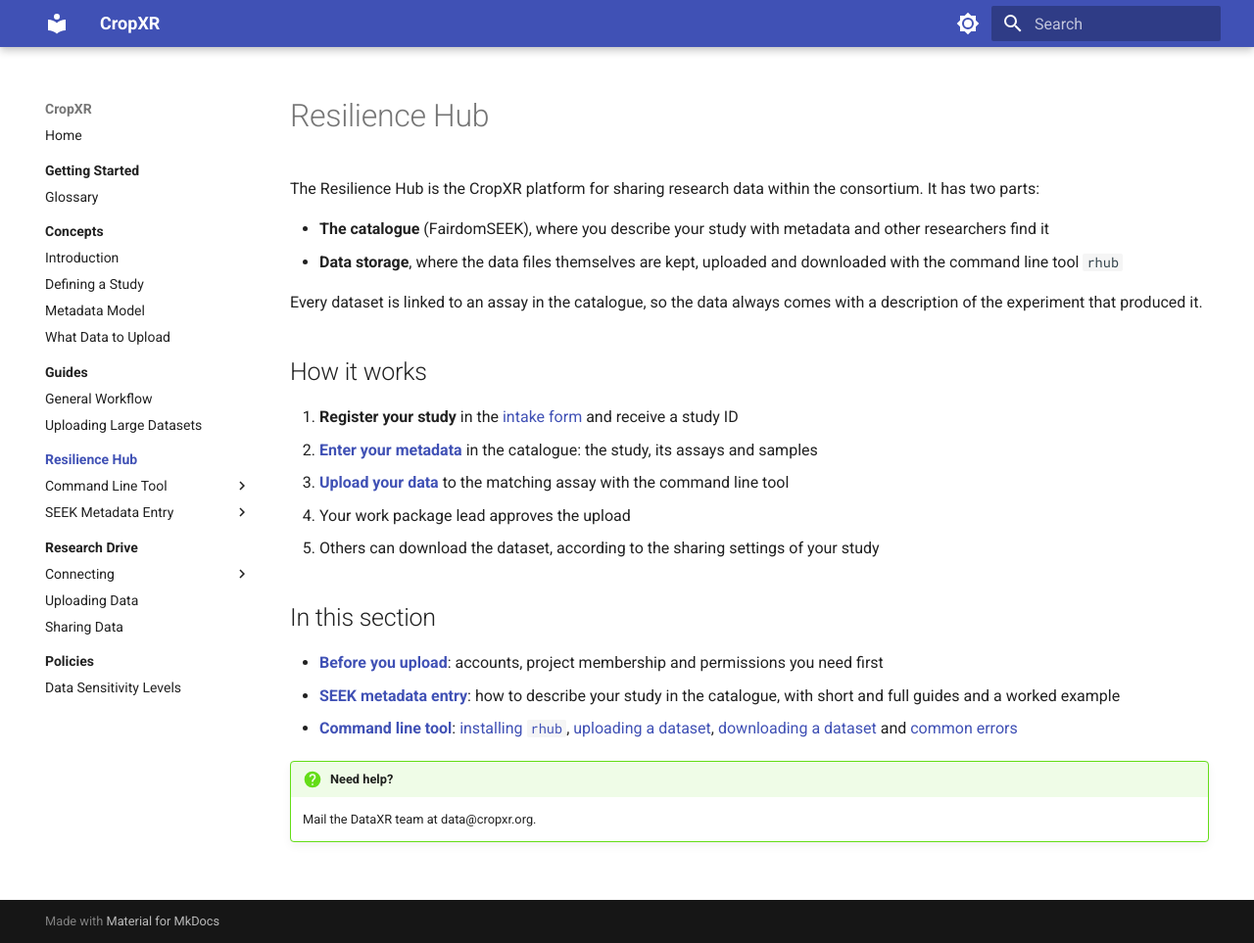
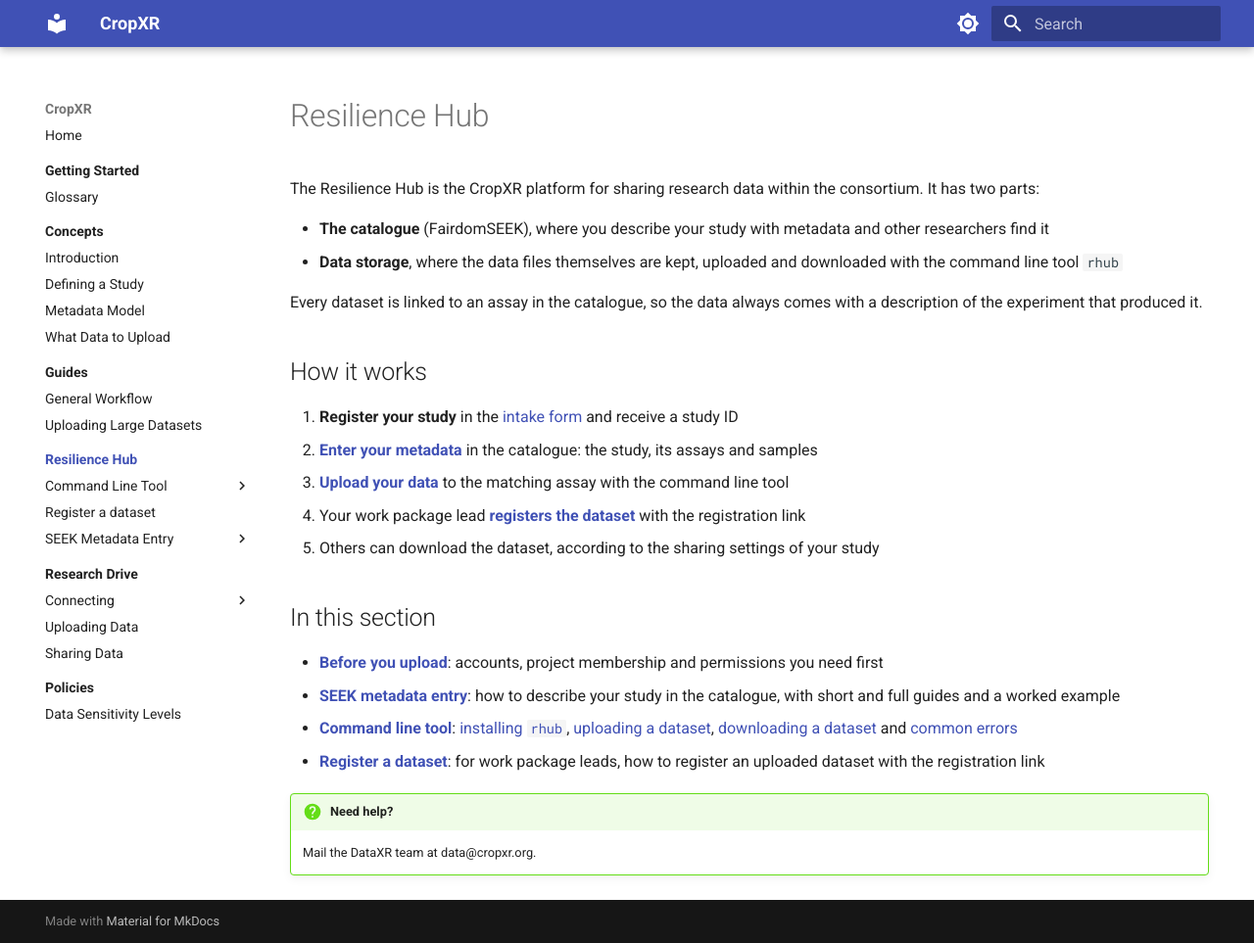
Before and after one commit to CropXR/documentation, an MkDocs documentation site: the page built from docs/resilience-hub/index.md, in a window 1280 px wide and 963 px high. Shown: the whole window at 98% size. Built offline with MkDocs 1.6.1 and Material for MkDocs 9.7.7, drawn with Linux system fonts in a browser that asks for light colours.

Commit message:
Add doc on registeration link

```diff
--- a/docs/resilience-hub/index.md
+++ b/docs/resilience-hub/index.md
@@ -12,7 +12,7 @@
 1. **Register your study** in the [intake form](https://forms.cloud.microsoft/Pages/ResponsePage.aspx?id=TVJuCSlpMECM04q0LeCIe9rk7LtjOclKu9pKlmXMf-xUMzVUVFpYVkxZTE9VNTFXTVBMSU1EN1paTC4u) and receive a study ID
 2. [**Enter your metadata**](./seek/) in the catalogue: the study, its assays and samples
 3. [**Upload your data**](./cli-tool/) to the matching assay with the command line tool
-4. Your work package lead approves the upload
+4. Your work package lead [**registers the dataset**](register-a-dataset.md) with the registration link
 5. Others can download the dataset, according to the sharing settings of your study
 
 ## In this section
@@ -20,6 +20,7 @@
 - **[Before you upload](seek/upload-prerequisites.md)**: accounts, project membership and permissions you need first
 - **[SEEK metadata entry](seek/index.md)**: how to describe your study in the catalogue, with short and full guides and a worked example
 - **[Command line tool](cli-tool/index.md)**: [installing `rhub`](cli-tool/cli-install.md), [uploading a dataset](cli-tool/cli-upload.md), [downloading a dataset](cli-tool/cli-download.md) and [common errors](cli-tool/cli-common-errors.md)
+- **[Register a dataset](register-a-dataset.md)**: for work package leads, how to register an uploaded dataset with the registration link
 
 !!! question "Need help?"
     Mail the DataXR team at data@cropxr.org.
--- a/mkdocs.yml
+++ b/mkdocs.yml
@@ -122,6 +122,7 @@
       - Upload a dataset: resilience-hub/cli-tool/cli-upload.md
       - Download a dataset: resilience-hub/cli-tool/cli-download.md
       - Common errors: resilience-hub/cli-tool/cli-common-errors.md
+    - Register a dataset: resilience-hub/register-a-dataset.md
     - SEEK Metadata Entry:
       - resilience-hub/seek/index.md
       - Permissions in FairdomSEEK: resilience-hub/seek/permissions-in-fairdomseek.md
```
Also changed, not shown: docs/resilience-hub/cli-tool/cli-upload.md (+1 -1 lines), docs/resilience-hub/register-a-dataset.md (added, +58 -0 lines), docs/resilience-hub/seek/permissions-in-fairdomseek.md (+1 -1 lines).
